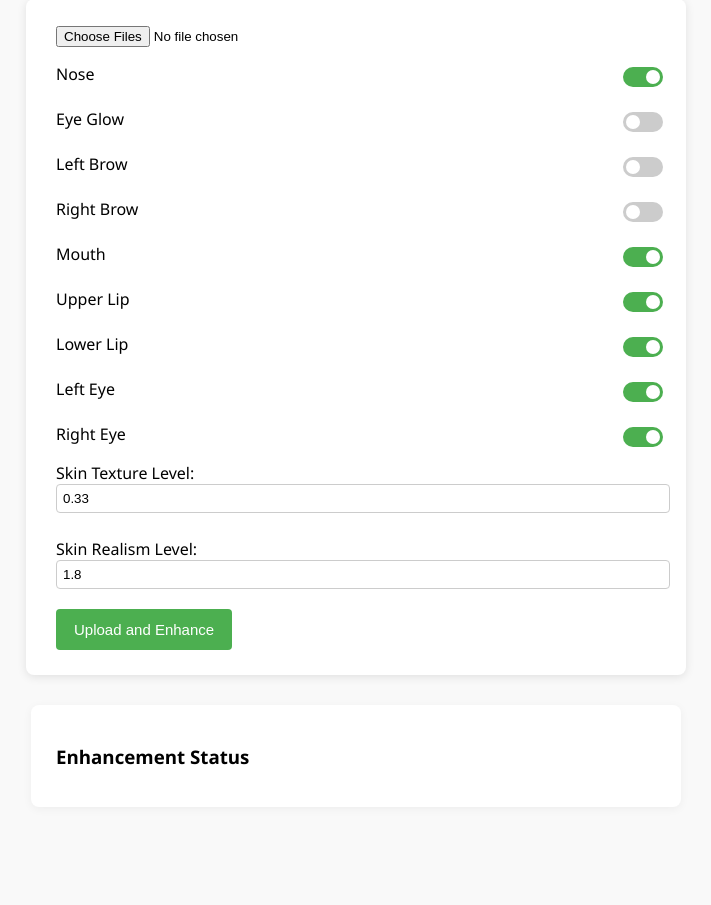
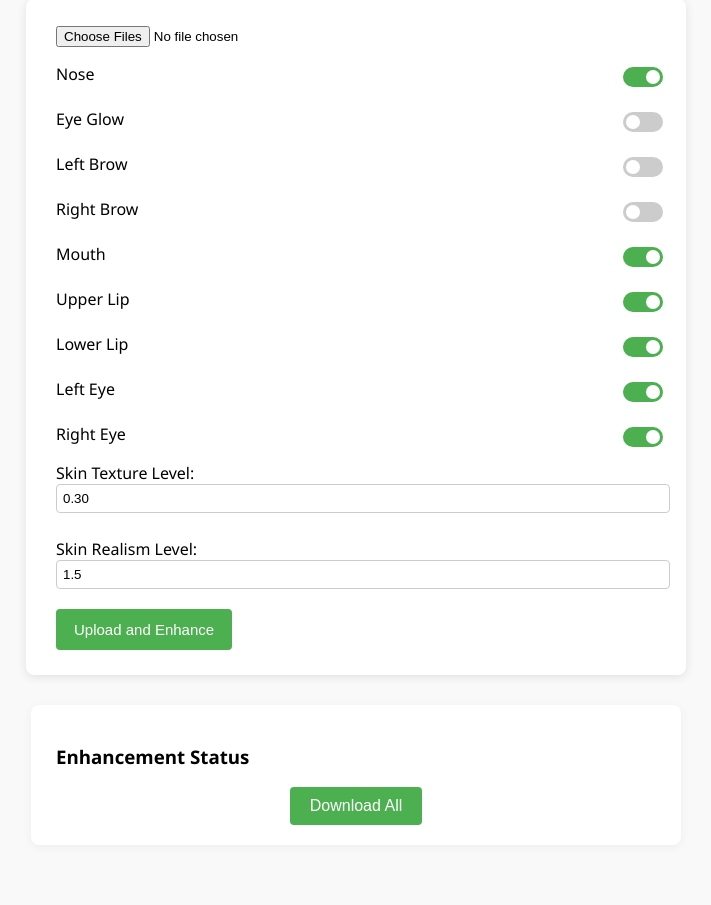
Before and after one commit to Surabhi21072001/enhancor, a Flask app: page / in a window 1280 px wide. Shown: the part 117-1022 px from the top of the page, without its empty margins (284-995 px from the left). Before the commit the page ends 882 px from the top, so only its background shows below. Run offline with Flask 3, Linux system fonts and the light colour scheme; parts of the project's set-up code (start-up, migrations or seed data) failed here and were passed over.

Commit message:
Update index.html

```diff
--- a/templates/index.html
+++ b/templates/index.html
@@ -203,12 +203,12 @@
 
     <label>
       Skin Texture Level:
-      <input type="number" step="0.01" name="skin_texture_level" value="0.33">
+      <input type="number" step="0.01" name="skin_texture_level" value="0.30">
     </label>
 
     <label>
       Skin Realism Level:
-      <input type="number" step="0.1" name="skin_realism_Level" value="1.8">
+      <input type="number" step="0.1" name="skin_realism_Level" value="1.5">
     </label>
 
     <button type="submit">Upload and Enhance</button>
@@ -217,17 +217,23 @@
   <div class="status-block">
     <h3>Enhancement Status</h3>
     <ul id="resultsList"></ul>
+
+<div style="text-align: center; margin-top: 10px;">
+  <button id="downloadAllBtn" disabled style="padding: 10px 20px; font-size: 16px;">Download All</button>
+</div>
+
   </div>
 
 <script>
   const pendingRequests = {};
+  const completedFiles = {};
+  let totalExpected = 0;
 
   document.getElementById('uploadForm').addEventListener('submit', async function (e) {
       e.preventDefault();
 
       const form = e.target;
       const formData = new FormData(form);
-
       const res = await fetch('/enhance', {
           method: 'POST',
           body: formData
@@ -236,6 +242,8 @@
       const data = await res.json();
       const list = document.getElementById('resultsList');
       list.innerHTML = '';
+      completedFiles.length = 0;
+      totalExpected = data.results.length;
 
       if (data.results) {
           const requestIds = [];
@@ -260,7 +268,7 @@
               }
           });
 
-            // Start polling for statuses every 5 seconds
+          // Start polling
           const pollInterval = setInterval(async () => {
               if (Object.keys(pendingRequests).length === 0) {
                   clearInterval(pollInterval);
@@ -275,16 +283,12 @@
               });
 
               const statusData = await statusRes.json();
-
               if (statusData.results) {
                   statusData.results.forEach(result => {
                       const rid = result.request_id;
                       const status = result.status;
 
-                        if (!rid || !status) {
-                            console.warn("Invalid result object:", result);
-                            return;
-                        }
+                      if (!rid || !status) return;
 
                       const { liElement, downloadBtn } = pendingRequests[rid];
                       liElement.textContent = `Request ID: ${rid} - Status: ${status}`;
@@ -306,11 +310,15 @@
                               const item = downloadData.results?.find(r => r.request_id === rid);
 
                               if (item?.status === 'COMPLETED') {
+                                  const fileName = item.file.split('/').pop();
                                   const a = document.createElement('a');
-                                    a.href = '/download/' + item.file.split('/').pop();
-                                    a.download = item.file.split('/').pop();
+                                  a.href = '/download/' + fileName;
+                                  a.download = fileName;
+                                  document.body.appendChild(a);
                                   a.click();
+                                  a.remove();
                                   downloadBtn.textContent = 'Downloaded';
+                                  completedFiles[rid] = fileName;
                               } else {
                                   downloadBtn.textContent = 'Not Ready';
                                   downloadBtn.disabled = false;
@@ -319,20 +327,54 @@
 
                           liElement.appendChild(document.createTextNode(' '));
                           liElement.appendChild(downloadBtn);
+                          completedFiles[rid] = null;
                           delete pendingRequests[rid];
+
+                          // Enable "Download All" if all done
+                          if (Object.keys(completedFiles).length === totalExpected) {
+                              document.getElementById('downloadAllBtn').disabled = false;
+                          }
+
                       } else if (status === 'FAILED') {
                           liElement.textContent = `Request ID: ${rid} - Status: FAILED`;
                           downloadBtn.remove();
                           delete pendingRequests[rid];
-                        } else {
-                            // Still in queue or processing
-                            liElement.textContent = `Request ID: ${rid} - Status: ${status}`;
                       }
                   });
               }
           }, 5000);
       }
   });
+
+  // Handle Download All
+  document.getElementById('downloadAllBtn').addEventListener('click', async () => {
+      const allIds = Object.keys(completedFiles);
+      const downloadRes = await fetch('/download_ready', {
+          method: 'POST',
+          headers: { 'Content-Type': 'application/json' },
+          body: JSON.stringify({ request_ids: allIds })
+      });
+
+      const downloadData = await downloadRes.json();
+
+      if (downloadData.results) {
+          downloadData.results.forEach(item => {
+              if (item.status === 'COMPLETED') {
+                  const fileName = item.file.split('/').pop();
+                  const a = document.createElement('a');
+                  a.href = '/download/' + fileName;
+                  a.download = fileName;
+                  document.body.appendChild(a);
+                  a.click();
+                  a.remove();
+              }
+          });
+      }
+  });
 </script>
+
+
+
+
 </body>
 </html>
```
Lines whose indentation alone changed are shown as unchanged.
